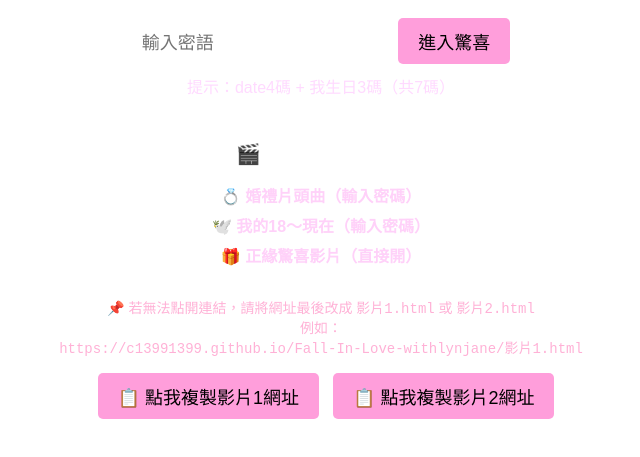
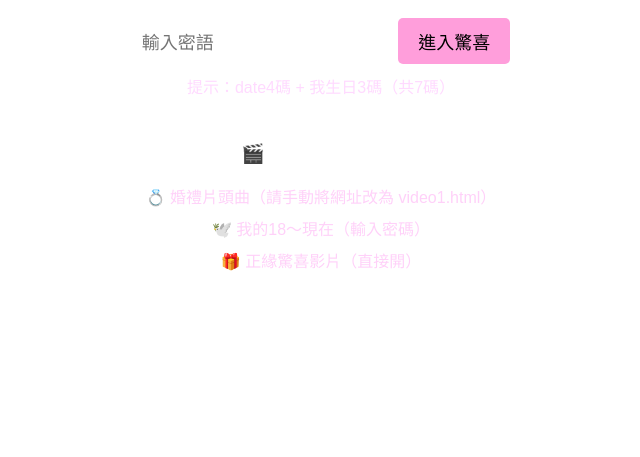
Before and after one commit to c13991399/FALL-IN-LOVE-Jane, a plain HTML site: page index.html in a window 1280 px wide. Shown: the part 209-666 px from the top of the page, without its empty margins (319-959 px from the left). Drawn offline with Linux system fonts and the light colour scheme.

Commit message:
Update index.html

```diff
--- a/index.html
+++ b/index.html
@@ -2,7 +2,6 @@
 <html lang="zh-Hant">
 <head>
   <meta charset="UTF-8" />
-  <meta name="viewport" content="width=device-width, initial-scale=1.0" />
   <title>Fall In Love 密語任務</title>
   <style>
     body {
@@ -38,36 +37,14 @@
       font-size: 16px;
       color: #ffdaff;
     }
-    audio {
-      display: none;
-    }
     .extra-links {
       margin-top: 40px;
-      color: #fff;
-    }
-    .extra-links h3 {
-      font-size: 20px;
-      margin-bottom: 10px;
-    }
-    .extra-links ul {
-      list-style: none;
-      padding: 0;
-    }
-    .extra-links li {
-      margin: 6px 0;
     }
     .extra-links a {
       color: #ffd1f9;
       text-decoration: none;
-      font-weight: bold;
-    }
-    .extra-links a:hover {
-      text-decoration: underline;
-    }
-    .manual-fix {
-      margin-top: 30px;
-      font-size: 14px;
-      color: #ffb1d6;
+      display: block;
+      margin: 8px 0;
     }
   </style>
 </head>
@@ -80,26 +57,9 @@
 
     <div class="extra-links">
       <h3>🎬 更多回憶密語：</h3>
-      <ul>
-        <li><a href="影片1.html">💍 婚禮片頭曲（輸入密碼）</a></li>
-        <script>
-  function redirectToVideo1() {
-    // 自動組合正確網址
-    const base = window.location.origin + window.location.pathname.replace(/\/[^\/]*$/, '/');
-    window.location.href = base + 'video1.html';
-  }
-</script>
-        <li><a href="影片2.html">🕊️ 我的18～現在（輸入密碼）</a></li>
-        <li><a href="open.html" target="_blank">🎁 正緣驚喜影片（直接開）</a></li>
-      </ul>
-    </div>
-
-    <div class="manual-fix">
-      📌 若無法點開連結，請將網址最後改成 <code>影片1.html</code> 或 <code>影片2.html</code><br>
-      例如：<br>
-      <code>https://c13991399.github.io/Fall-In-Love-withlynjane/影片1.html</code><br><br>
-      <button onclick="copyURL('影片1.html')">📋 點我複製影片1網址</button>
-      <button onclick="copyURL('影片2.html')">📋 點我複製影片2網址</button>
+      <a href="影片1.html">💍 婚禮片頭曲（請手動將網址改為 video1.html）</a>
+      <a href="video2.html">🕊️ 我的18～現在（輸入密碼）</a>
+      <a href="open.html" target="_blank">🎁 正緣驚喜影片（直接開）</a>
     </div>
   </div>
 
@@ -116,12 +76,6 @@
         alert("密語錯誤，請再試一次！");
       }
     }
-
-    function copyURL(filename) {
-      const base = "https://c13991399.github.io/Fall-In-Love-withlynjane/";
-      navigator.clipboard.writeText(base + filename);
-      alert("網址已複製，可貼到瀏覽器中打開！");
-    }
   </script>
 </body>
 </html>
```
